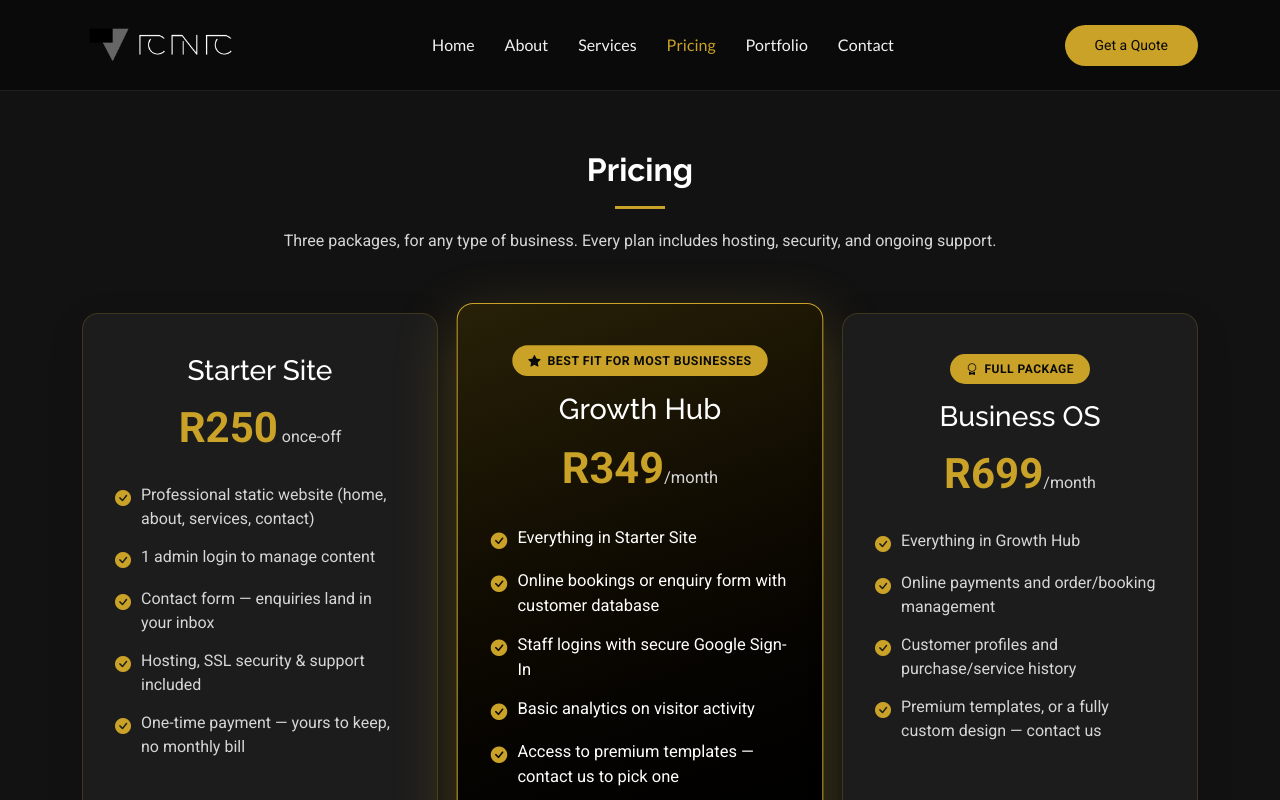
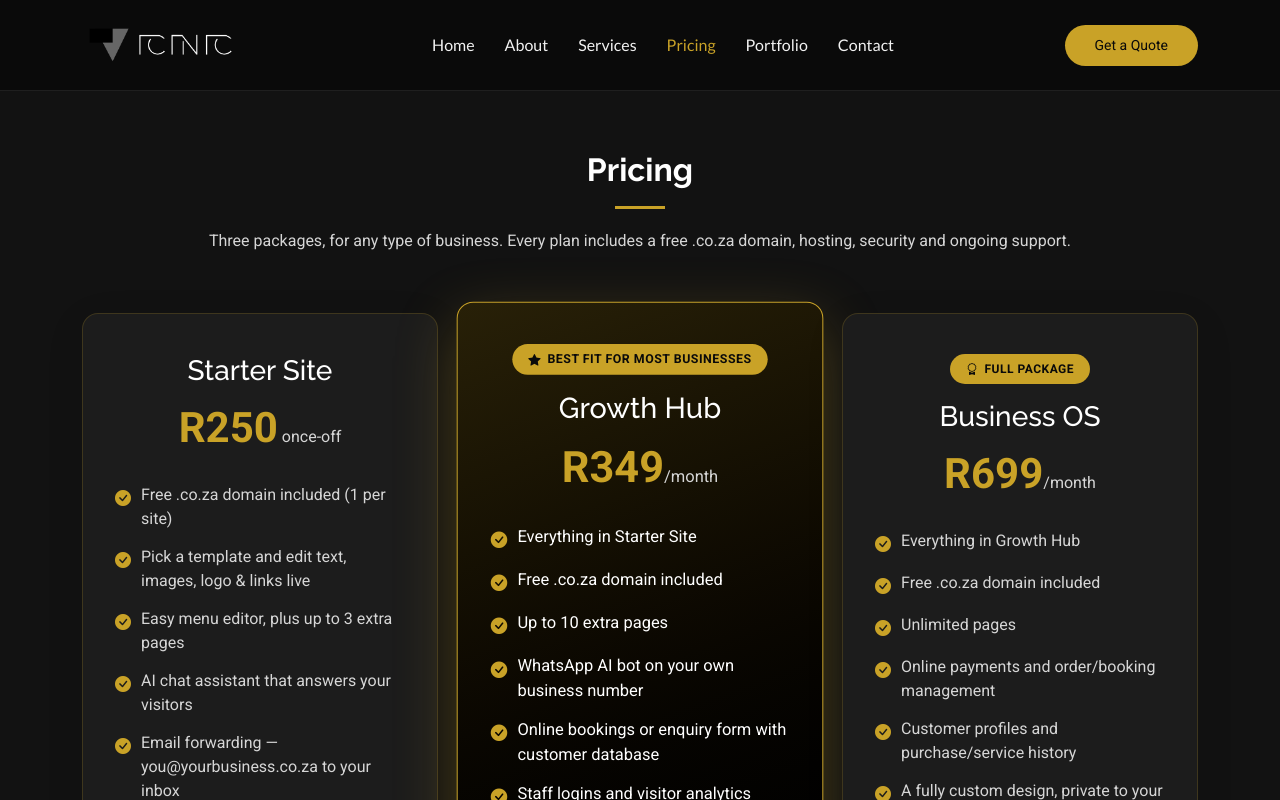
Before and after one commit to DNRessay/Digital, a React (Vite) app in the folder frontend/site/: page /pricing in a window 1280 px wide. Shown: the top 800 px of the page. Built offline with nearby package versions, Linux system fonts and the light colour scheme.

Commit message:
Pricing: free .co.za on paid plans, page limits, menu editor, AI chat, WhatsApp bot, email forwarding, private templates
Co-Authored-By: Claude Opus 5.5 <noreply@anthropic.com>
Claude-Session: https://claude.ai/code/session_01PMaeupejWkEM7dsZoPFASZ

```diff
--- a/frontend/site/src/sections/Pricing.jsx
+++ b/frontend/site/src/sections/Pricing.jsx
@@ -7,11 +7,13 @@ const PLANS = [
     onceOff: true,
     delay: 100,
     features: [
-      'Professional static website (home, about, services, contact)',
-      '1 admin login to manage content',
-      'Contact form — enquiries land in your inbox',
-      'Hosting, SSL security & support included',
-      'One-time payment — yours to keep, no monthly bill',
+      'Free .co.za domain included (1 per site)',
+      'Pick a template and edit text, images, logo & links live',
+      'Easy menu editor, plus up to 3 extra pages',
+      'AI chat assistant that answers your visitors',
+      'Email forwarding — you@yourbusiness.co.za to your inbox',
+      'Hosting, SSL & support — no "Powered by" credit',
+      'One-time payment — no monthly bill',
     ],
   },
   {
@@ -23,10 +25,12 @@ const PLANS = [
     badge: { icon: 'bi-star-fill', text: 'Best fit for most businesses' },
     features: [
       'Everything in Starter Site',
+      'Free .co.za domain included',
+      'Up to 10 extra pages',
+      'WhatsApp AI bot on your own business number',
       'Online bookings or enquiry form with customer database',
-      'Staff logins with secure Google Sign-In',
-      'Basic analytics on visitor activity',
-      'Access to premium templates — contact us to pick one',
+      'Staff logins and visitor analytics',
+      'Premium templates, including private custom templates',
     ],
   },
   {
@@ -37,9 +41,11 @@ const PLANS = [
     badge: { icon: 'bi-award', text: 'Full package' },
     features: [
       'Everything in Growth Hub',
+      'Free .co.za domain included',
+      'Unlimited pages',
       'Online payments and order/booking management',
       'Customer profiles and purchase/service history',
-      'Premium templates, or a fully custom design — contact us',
+      'A fully custom design, private to your business',
     ],
   },
 ]
@@ -51,7 +57,7 @@ export default function Pricing({ standalone = false }) {
       <div className="container section-title" data-aos="fade-up">
         {standalone && <h1 className="visually-hidden">Pricing</h1>}
         <h2>Pricing</h2>
-        <p>Three packages, for any type of business. Every plan includes hosting, security, and ongoing support.</p>
+        <p>Three packages, for any type of business. Every plan includes a free .co.za domain, hosting, security and ongoing support.</p>
       </div>
 
       <div className="container" data-aos="fade-up" data-aos-delay="100">
```
